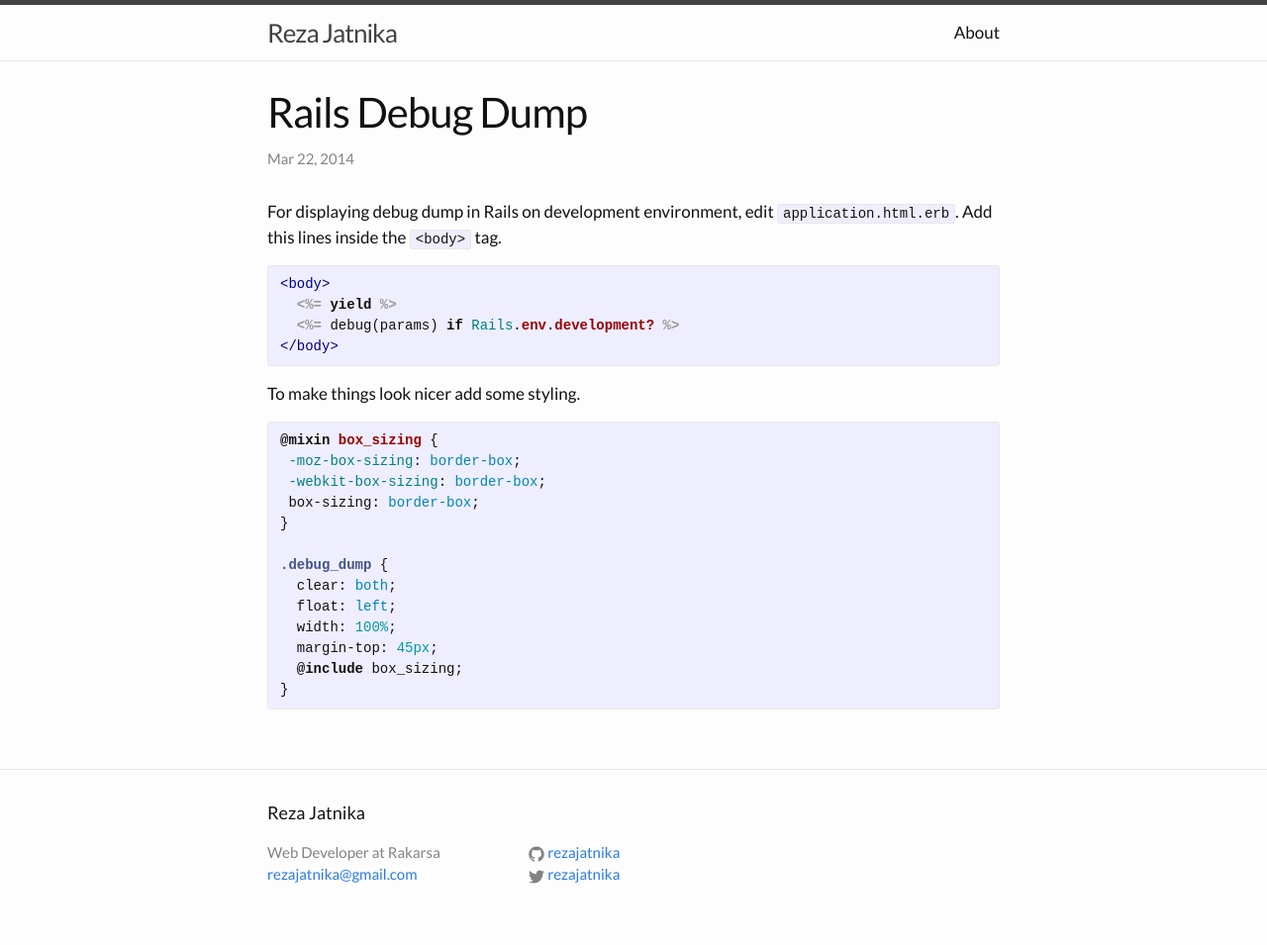
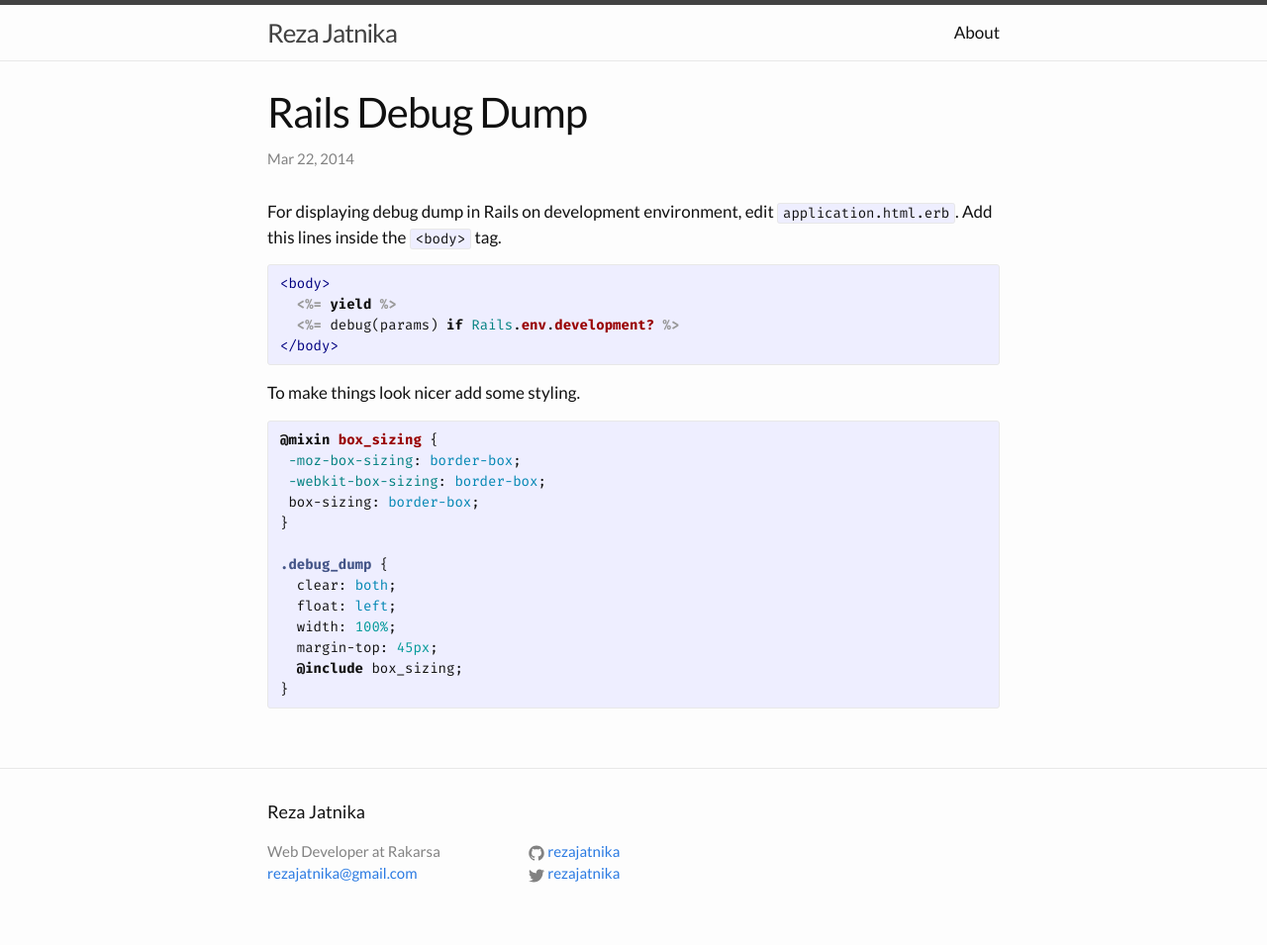
Before and after one commit to rezajatnika/rezajatnika.github.io, a Jekyll site: the page built from _posts/2014-03-22-rails-debug-dump.md, in a window 1280 px wide. Shown: the whole page at 99% size. Built offline with Jekyll 4.4.1, drawn with Linux system fonts in a browser that asks for light colours; Markdown is read by kramdown in place of the engine named in the settings.

Commit message:
Change monospace font

```diff
--- a/_sass/_base.scss
+++ b/_sass/_base.scss
@@ -126,6 +126,7 @@ blockquote {
  */
 pre,
 code {
+    font-family: 'Fira Mono', monospace;
     font-size: 14px;
     border: 1px solid $grey-color-light;
     border-radius: 3px;
--- a/css/main.scss
+++ b/css/main.scss
@@ -8,6 +8,7 @@
  */
 
 @import url(https://fonts.googleapis.com/css?family=Lato:400,700,400italic);
+@import url(https://fonts.googleapis.com/css?family=Fira+Mono:400,700);
 
 // Our variables
 $base-font-family: Lato, Helvetica, Arial, sans-serif;
```
